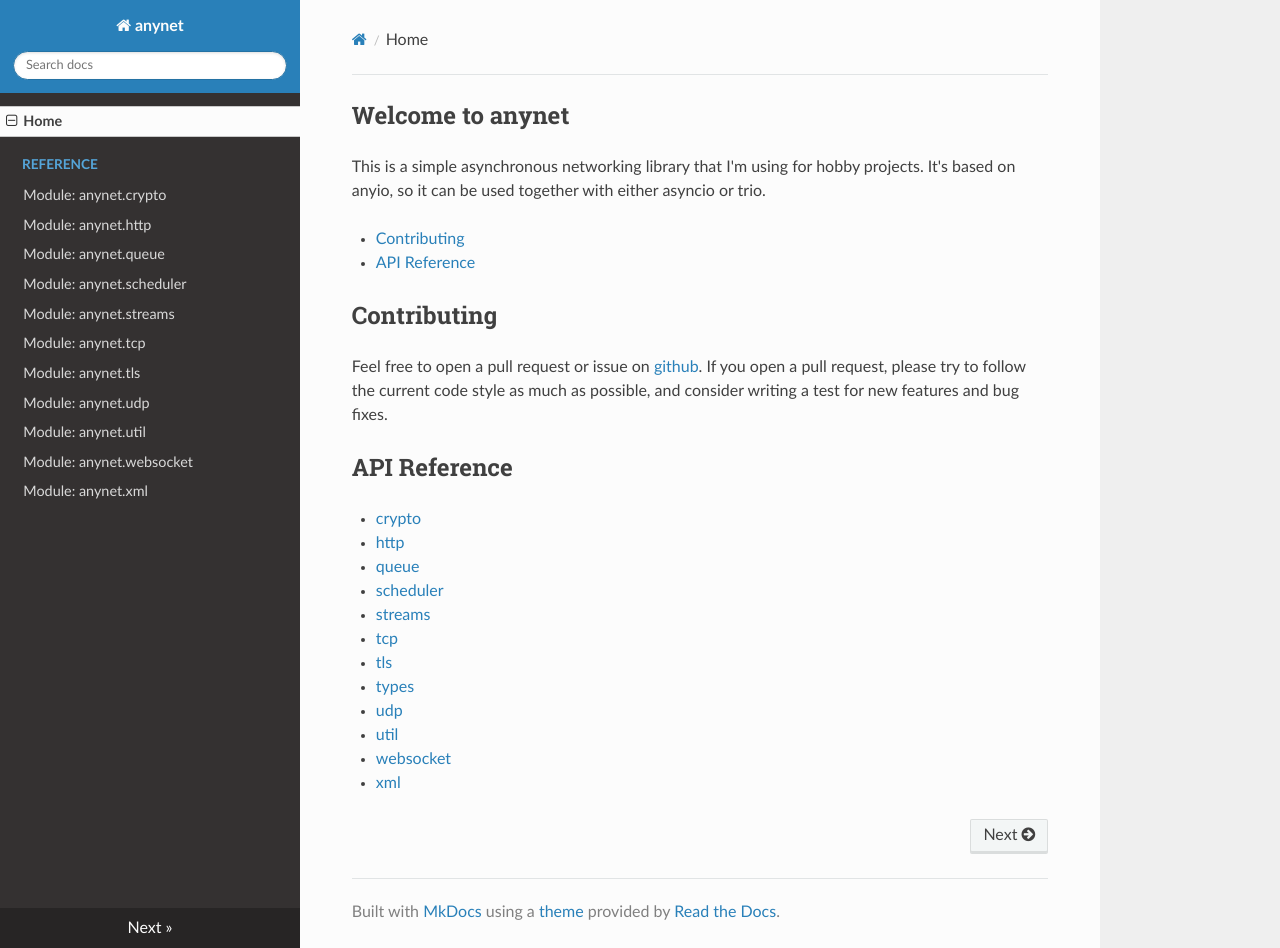
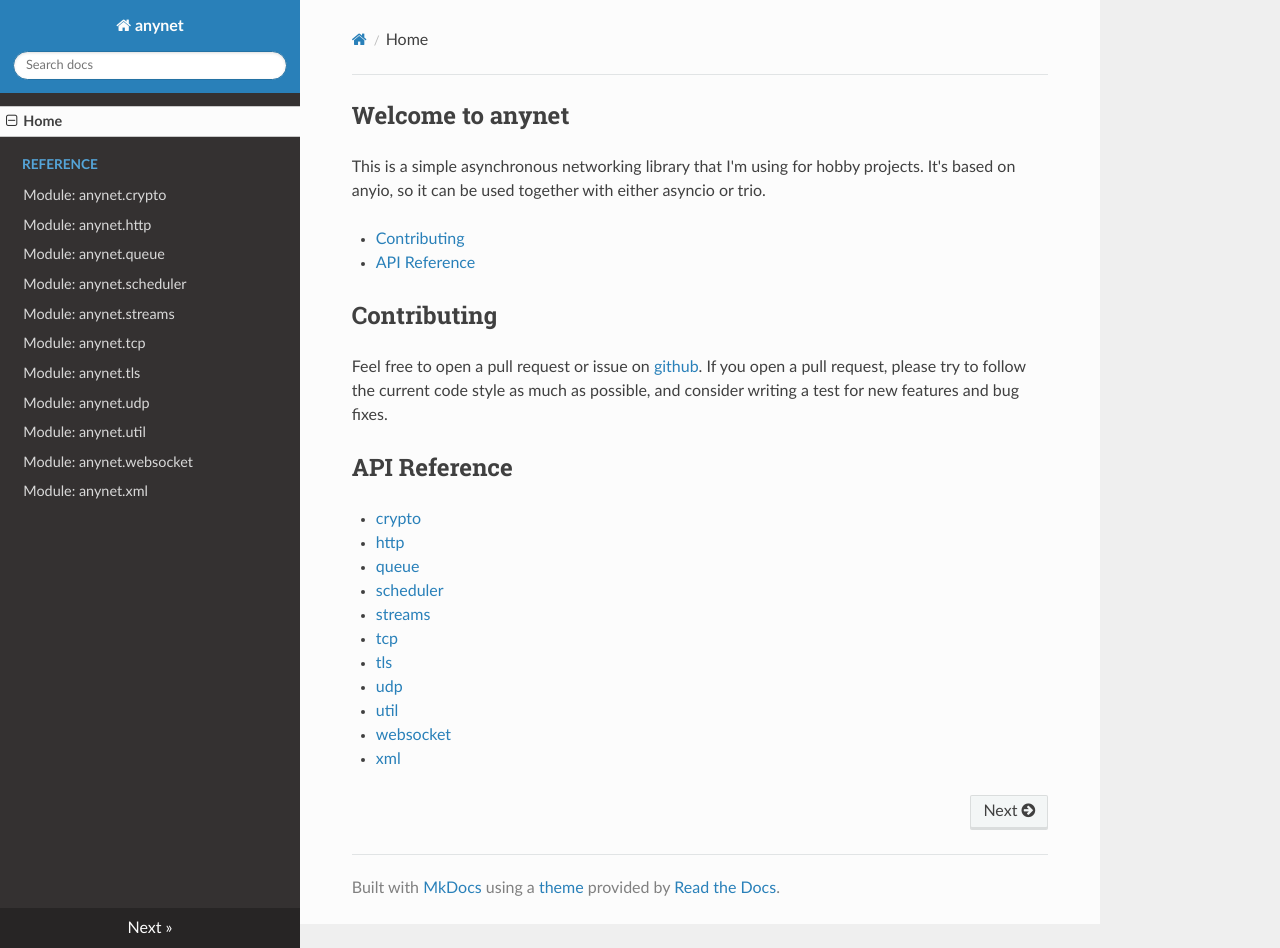
Before and after one commit to kinnay/anynet, an MkDocs documentation site: the page built from docs/index.md, in a window 1280 px wide and 948 px high. Built offline with MkDocs 1.6.1, drawn with Linux system fonts in a browser that asks for light colours; nearby versions of some CDN libraries.

Commit message:
Remove types.md from docs index

```diff
--- a/docs/index.md
+++ b/docs/index.md
@@ -18,7 +18,6 @@ Feel free to open a pull request or issue on [github](https://github.com/kinnay/
 * [streams](reference/streams.md)
 * [tcp](reference/tcp.md)
 * [tls](reference/tls.md)
-* [types](reference/types.md)
 * [udp](reference/udp.md)
 * [util](reference/util.md)
 * [websocket](reference/websocket.md)
```
